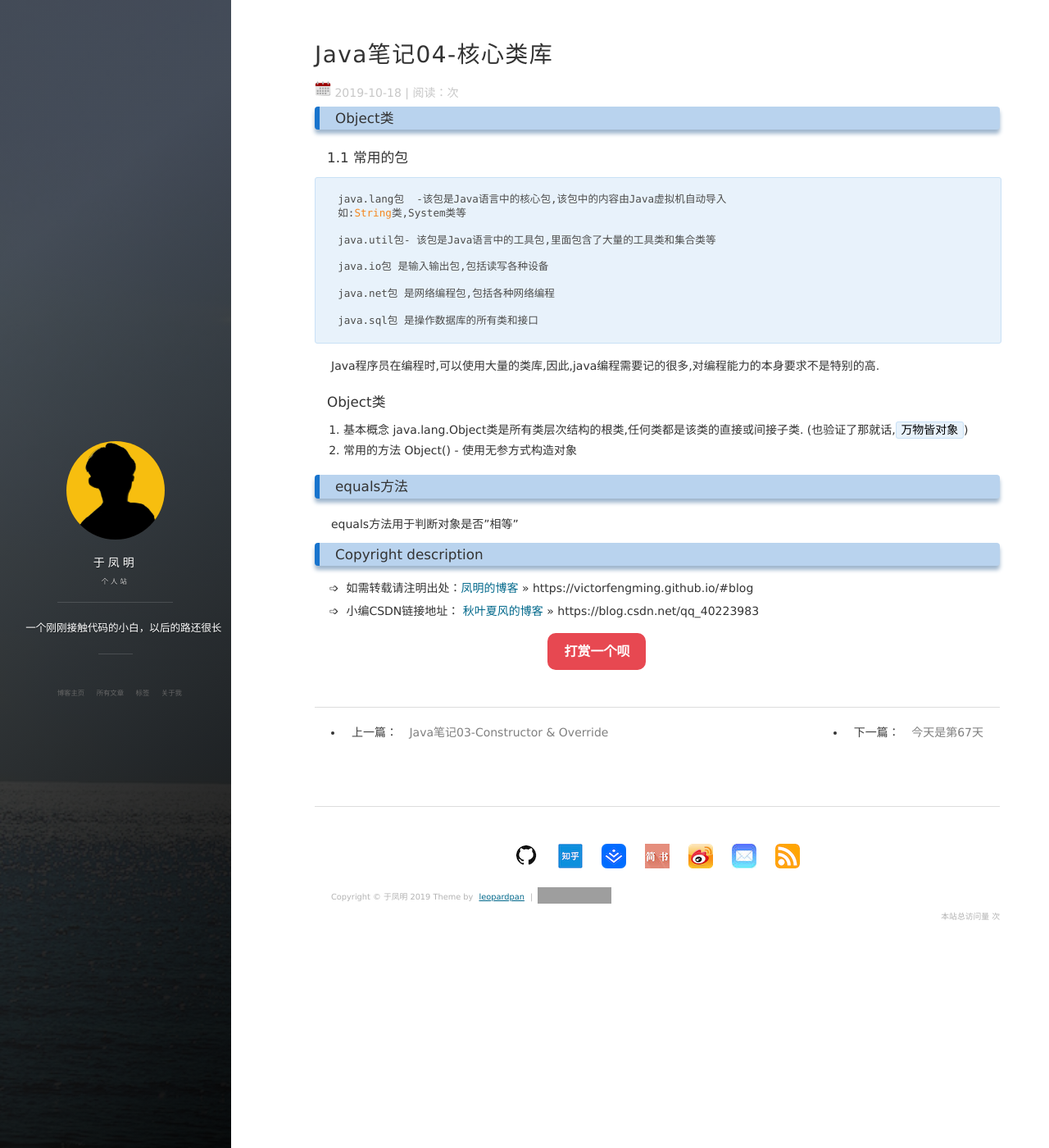
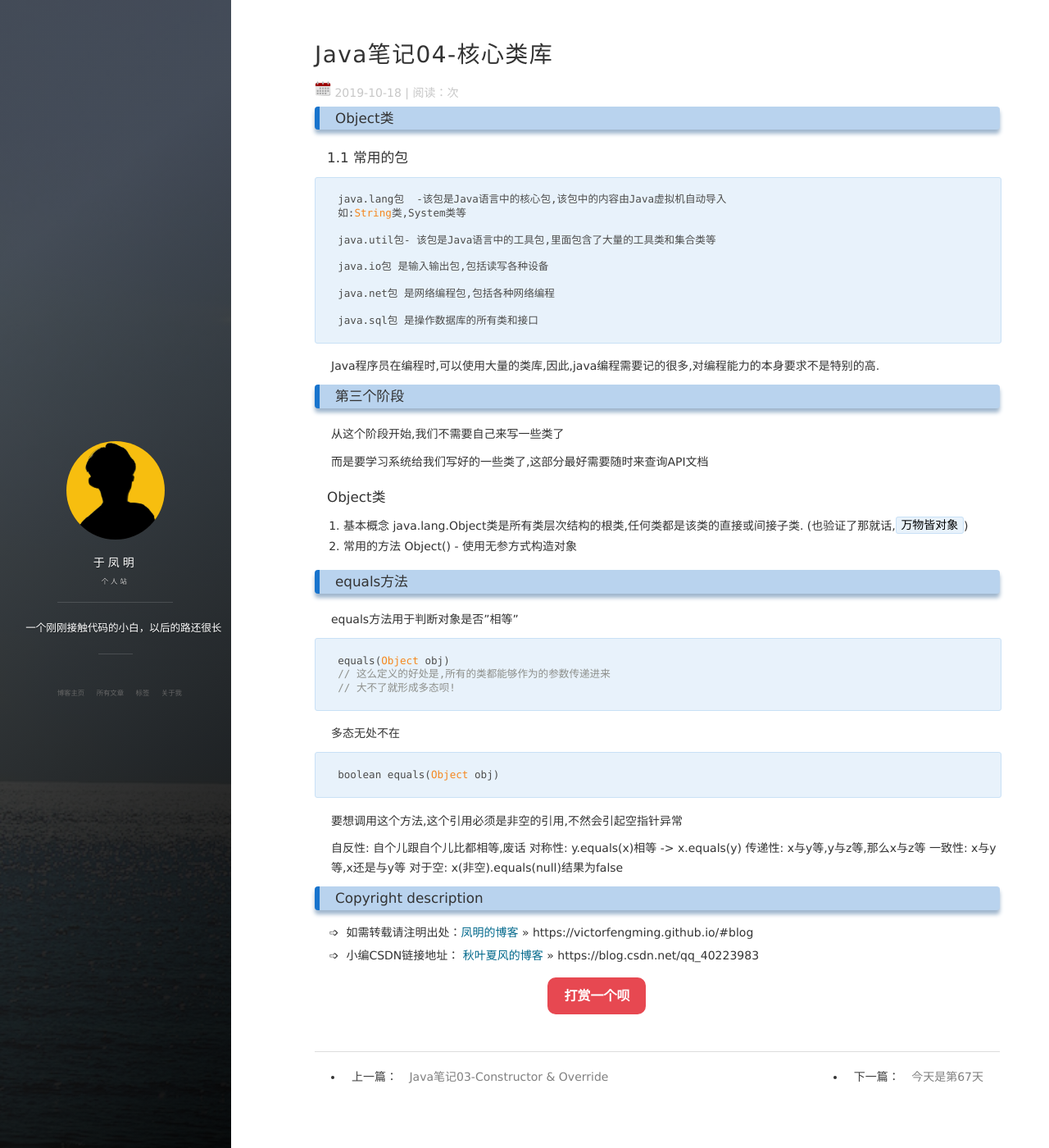
Before and after one commit to victorfengming/victorfengming.github.io.leopardpan, a Jekyll site: the page built from _posts/note/2019-10-19-note04.md, in a window 1280 px wide and 1400 px high. Shown: the whole window at 82% size. Built offline with Jekyll 4.4.1, drawn with Linux system fonts in a browser that asks for light colours; nearby versions of some CDN libraries; comment, search, counter and statistics services are not loaded; grey boxes are pictures that could not be loaded.

Commit message:
equals方法的特性

````diff
--- a/_posts/note/2019-10-19-note04.md
+++ b/_posts/note/2019-10-19-note04.md
@@ -20,6 +20,11 @@ tags: XDH Java note
 
 Java程序员在编程时,可以使用大量的类库,因此,java编程需要记的很多,对编程能力的本身要求不是特别的高.
 
+### 第三个阶段
+从这个阶段开始,我们不需要自己来写一些类了
+
+而是要学习系统给我们写好的一些类了,这部分最好需要随时来查询API文档
+
 #### Object类
 1. 基本概念
     java.lang.Object类是所有类层次结构的根类,任何类都是该类的直接或间接子类.
@@ -29,3 +34,19 @@ Java程序员在编程时,可以使用大量的类库,因此,java编程需要记
 
 ### equals方法
 equals方法用于判断对象是否"相等"
+```java
+equals(Object obj)
+// 这么定义的好处是,所有的类都能够作为的参数传递进来
+// 大不了就形成多态呗!
+```
+多态无处不在
+```
+boolean equals(Object obj)
+```
+要想调用这个方法,这个引用必须是非空的引用,不然会引起空指针异常
+
+自反性: 自个儿跟自个儿比都相等,废话
+对称性: y.equals(x)相等 -> x.equals(y)
+传递性: x与y等,y与z等,那么x与z等
+一致性: x与y等,x还是与y等
+对于空: x(非空).equals(null)结果为false
````
